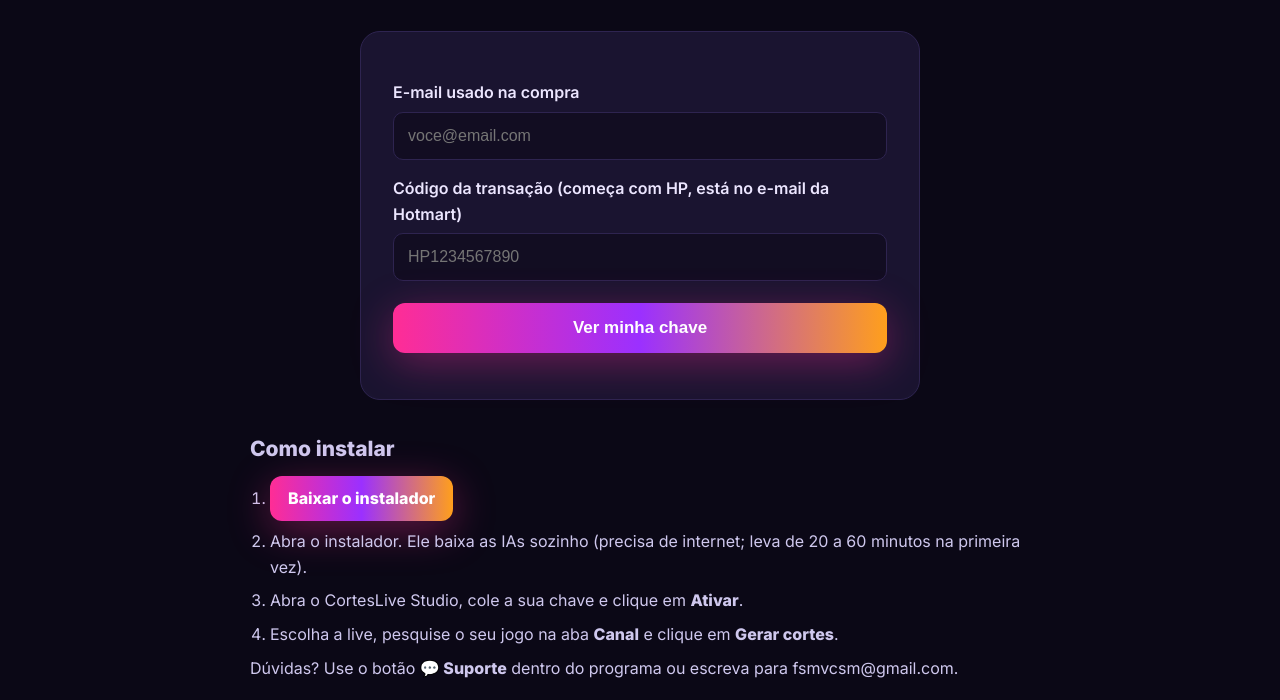
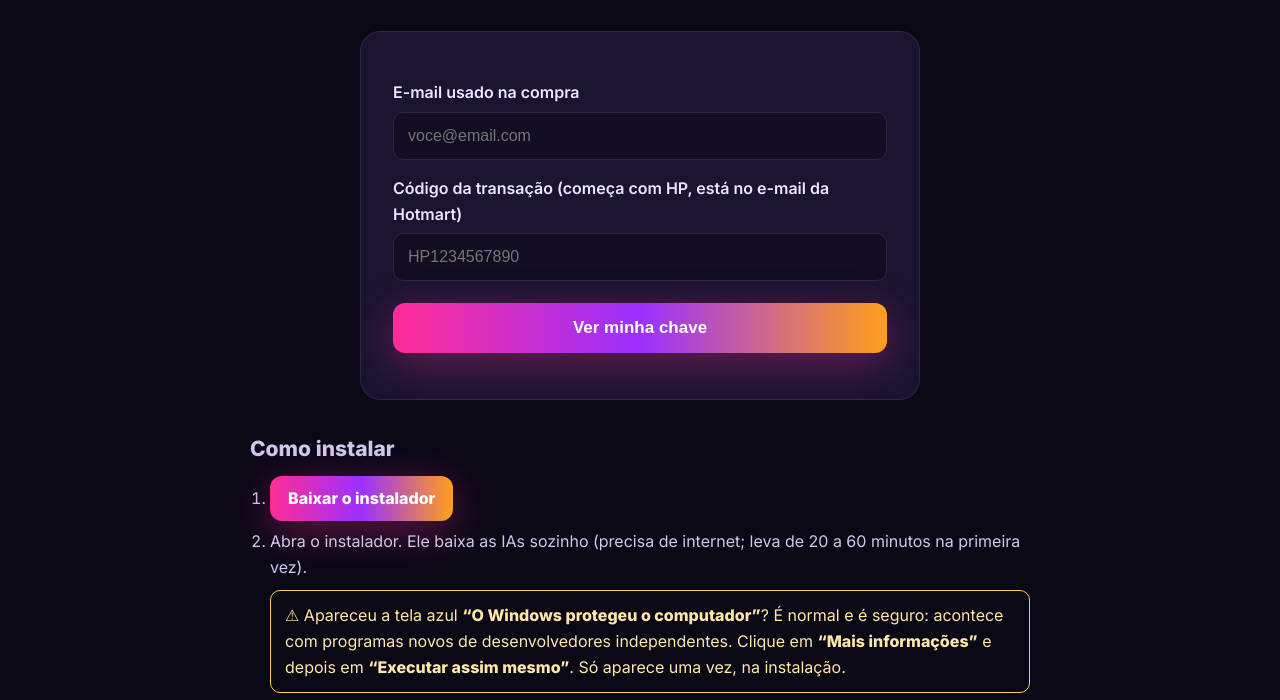
Before and after one commit to projetorico2526-debug/corteslive, a plain HTML site: page minha-chave.html in a window 1280 px wide. Shown: the part 240-940 px from the top of the page. Drawn offline with Linux system fonts and the light colour scheme.

Commit message:
Site: aviso da tela azul do Windows

```diff
--- a/minha-chave.html
+++ b/minha-chave.html
@@ -40,7 +40,12 @@
     <h2>Como instalar</h2>
     <ol>
       <li><a class="bt pri" style="display:inline-block;padding:10px 18px" href="https://corteslive.fsmvcsm.workers.dev/baixar/CortesLive-Studio-Setup.exe">Baixar o instalador</a></li>
-      <li>Abra o instalador. Ele baixa as IAs sozinho (precisa de internet; leva de 20 a 60 minutos na primeira vez).</li>
+      <li>Abra o instalador. Ele baixa as IAs sozinho (precisa de internet; leva de 20 a 60 minutos na primeira vez).
+        <div style="margin:10px 0;padding:12px 14px;border:1px solid #FFCD50;border-radius:10px;color:#FFE7A8">
+          ⚠ Apareceu a tela azul <b>“O Windows protegeu o computador”</b>? É normal e é seguro: acontece com
+          programas novos de desenvolvedores independentes. Clique em <b>“Mais informações”</b> e depois em
+          <b>“Executar assim mesmo”</b>. Só aparece uma vez, na instalação.
+        </div></li>
       <li>Abra o CortesLive Studio, cole a sua chave e clique em <b>Ativar</b>.</li>
       <li>Escolha a live, pesquise o seu jogo na aba <b>Canal</b> e clique em <b>Gerar cortes</b>.</li>
     </ol>
```
Also changed, not shown: index.html (+3 -0 lines).
